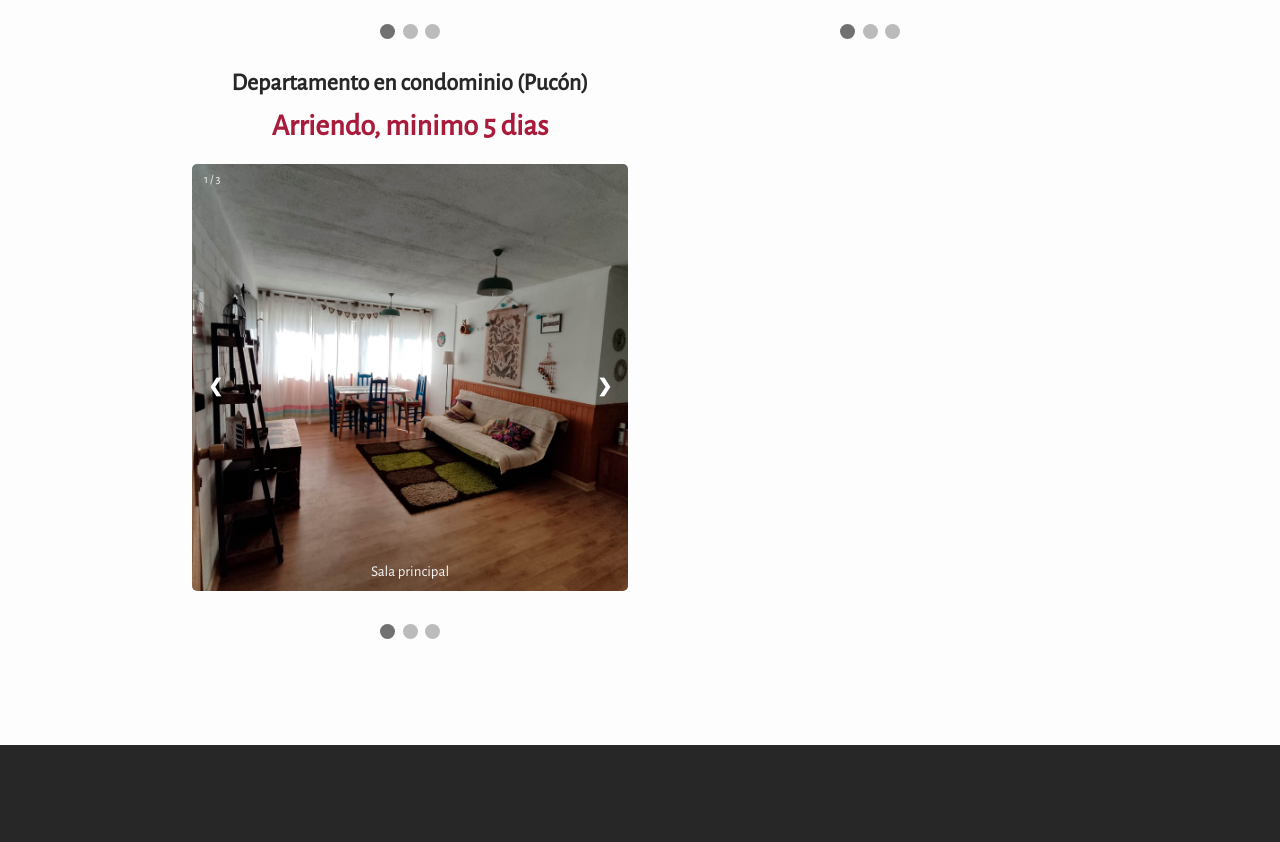
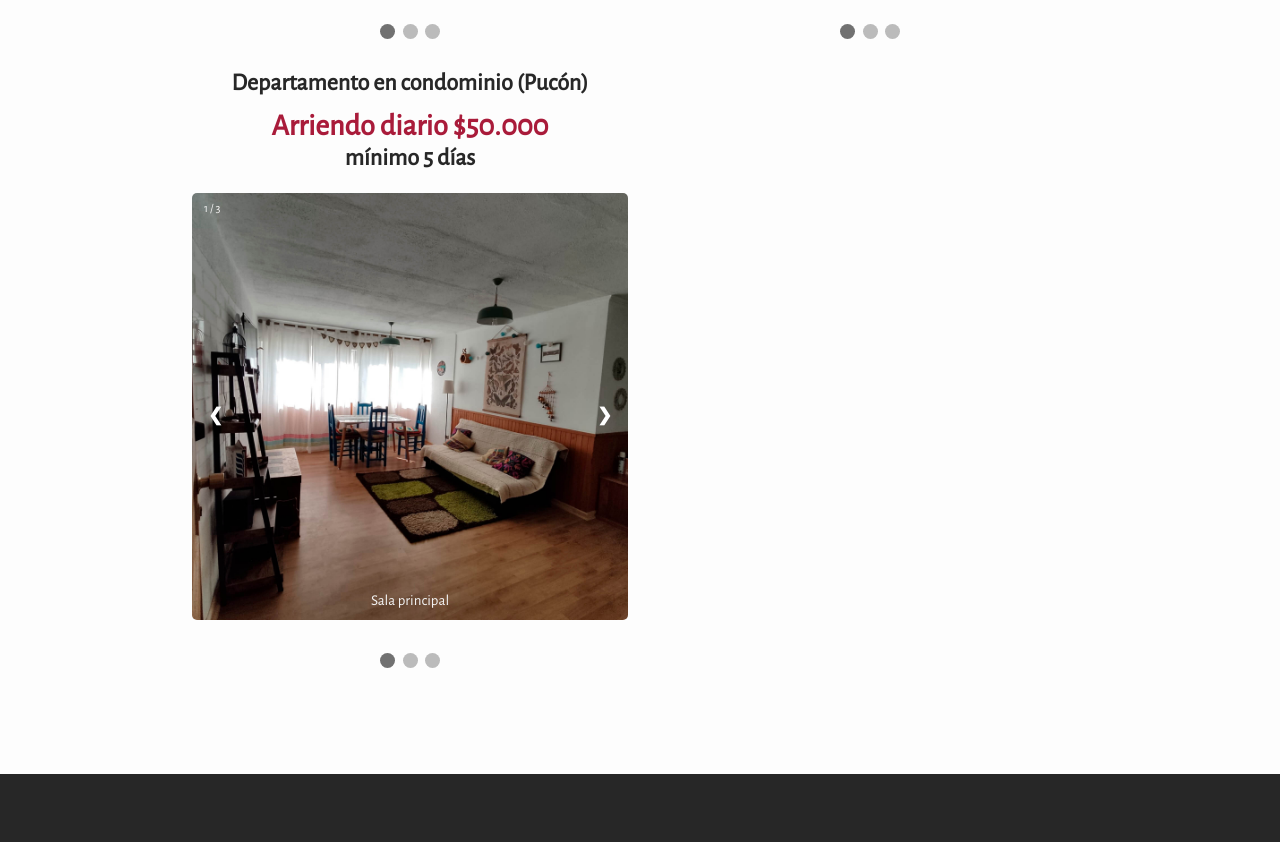
Before and after one commit to RhoSpace/EfraPage, a plain HTML site: page index.html in a window 1280 px wide. Shown: the part 2764-3606 px from the top of the page. Drawn offline with Linux system fonts and the light colour scheme.

Commit message:
detalle box 5

```diff
--- a/index.html
+++ b/index.html
@@ -238,7 +238,8 @@
                 </div>
                 <div class="flexColumn">
                     <p class="services__article--text">Departamento en condominio (Pucón)</p>
-                    <p class="services__article--available mb-1">Arriendo, minimo 5 dias</p>
+                    <p class="services__article--available">Arriendo diario $50.000</p>
+                    <p class="services__article--text mb-1">mínimo 5 días</p>
                     <!-- Slideshow container -->
                     <div class="slideshow-container">
 
```
